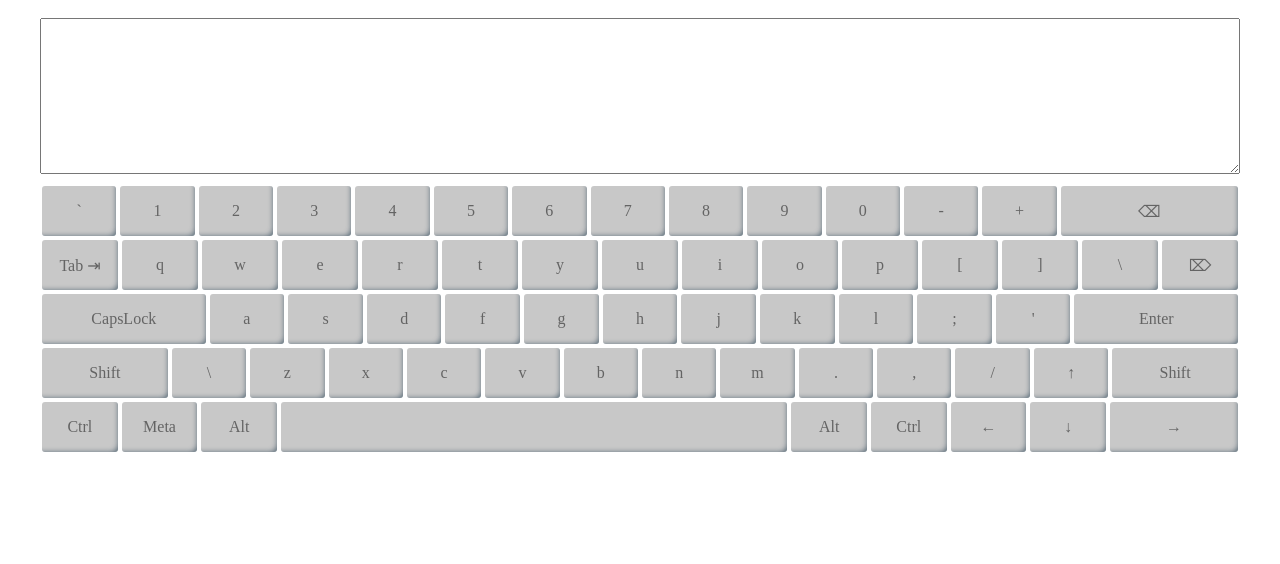
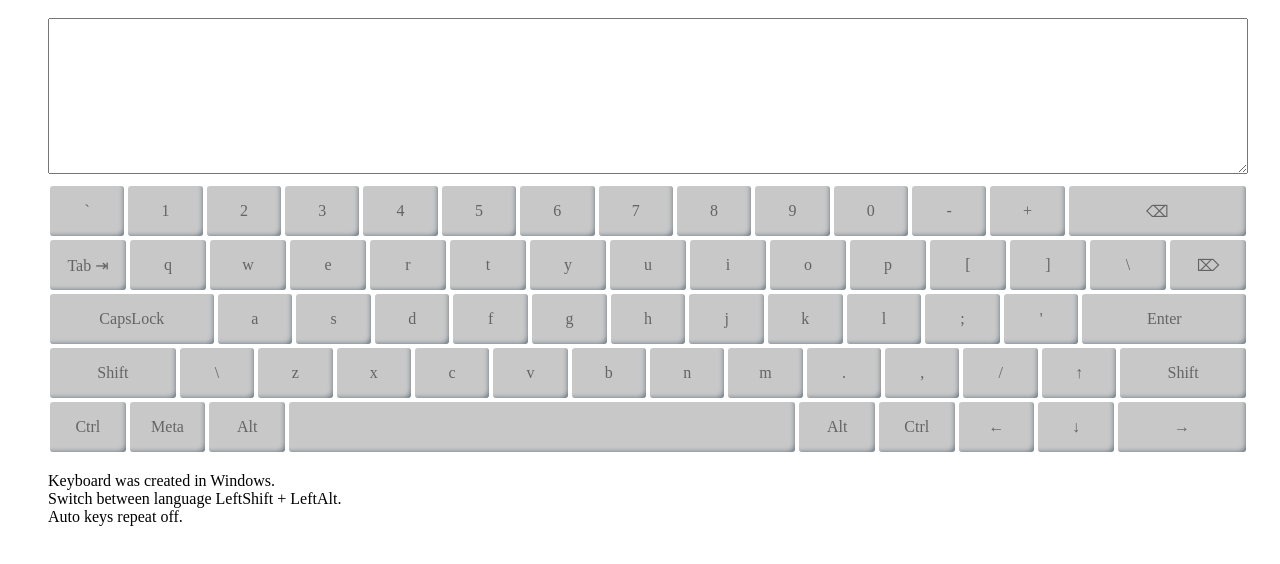
Before and after one commit to Belastotski/virtual-keyboard, a website with bundled scripts: page index.html in a window 1280 px wide. Built offline with nearby package versions, Linux system fonts and the light colour scheme.

Commit message:
feat: add description

```diff
--- a/index.html
+++ b/index.html
@@ -1,12 +1,5 @@
 <!DOCTYPE html>
-<html lang="en">
-  <head>
-    <meta charset="UTF-8" />
-    <meta http-equiv="X-UA-Compatible" content="IE=edge" />
-    <meta name="viewport" content="width=device-width, initial-scale=1.0" />
-    <link rel="stylesheet" href="./style.css" />
-    <title>Keyboard</title>
-  </head>
+<html>
   <body id="app">
     <script type="module" src="./src/index.js"></script>
   </body>
--- a/src/index.js
+++ b/src/index.js
@@ -6,14 +6,34 @@ import Controller from './controller.js';
 customElements.define('v-key', Key);
 customElements.define('v-text', Text);
 
+const html = document.querySelector('html');
+const head = document.querySelector('head');
 const app = document.getElementById('app');
 const container = document.createElement('div');
 const text = document.createElement('v-text');
 const controller = new Controller(Key, text);
+const desc = document.createElement('div');
+desc.innerHTML = `
+</br>Keyboard was created in Windows.
+</br> Switch between language LeftShift + LeftAlt.
+</br> Auto keys repeat off.
+`;
+desc.style.margin = 'auto';
+desc.style.maxWidth = '1200px';
+desc.style.minWidth = '810px';
 
+head.innerHTML = `
+<meta charset="UTF-8" />
+<meta http-equiv="X-UA-Compatible" content="IE=edge" />
+<meta name="viewport" content="width=device-width, initial-scale=1.0" />
+<link rel="stylesheet" href="./style.css" />
+<title>Keyboard</title>
+`;
+html.setAttribute('lang', 'en');
 app.append(container);
 container.append(text);
 container.append(keyboard);
+container.append(desc);
 
 app.onblur = Key.sysClear;
 
--- /dev/null
+++ b/style.css
@@ -0,0 +1,8 @@
+.container {
+    width: 100%;
+    margin: auto;
+}
+body {
+    width: 100%;
+
+}
```
Also changed, not shown: 2 other files.
